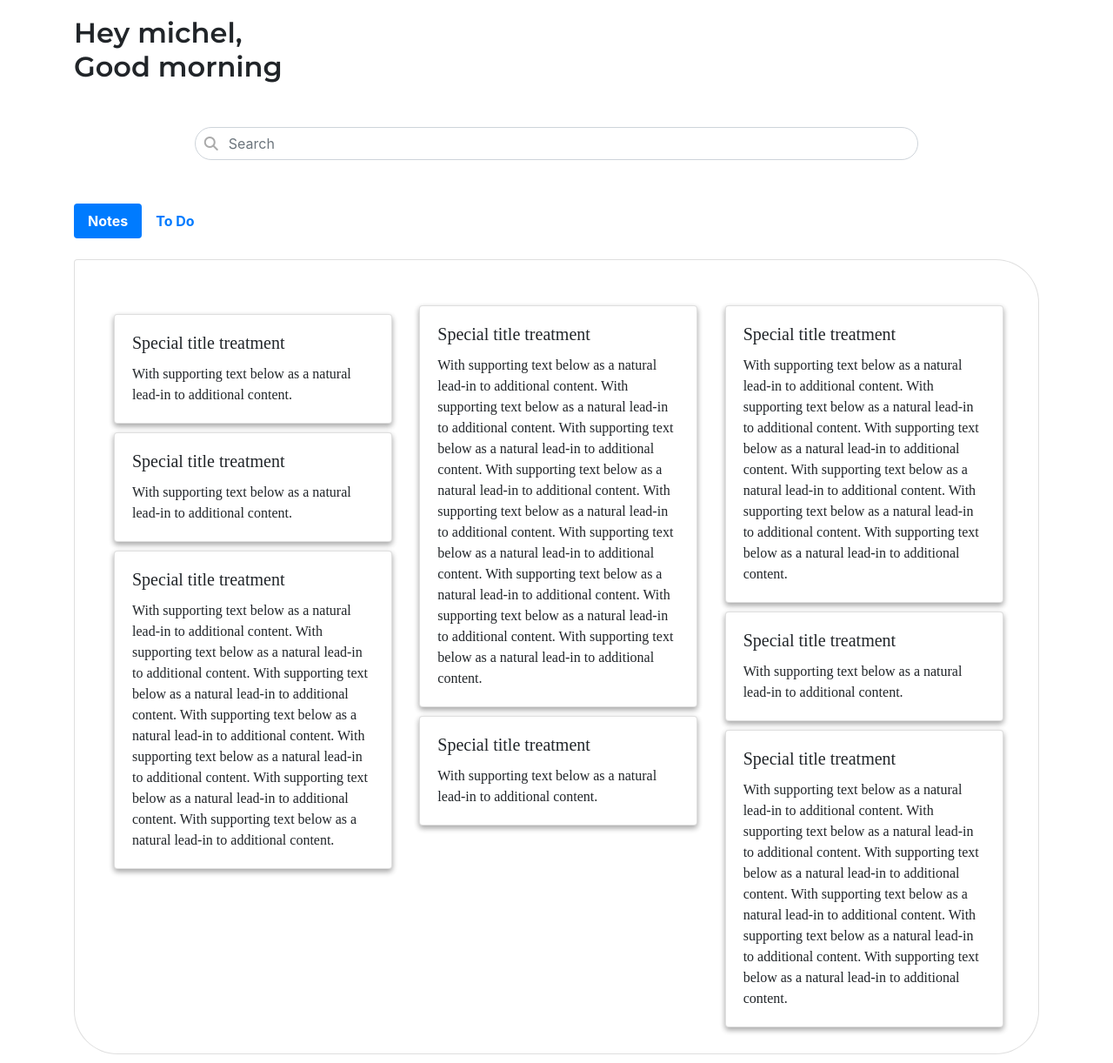
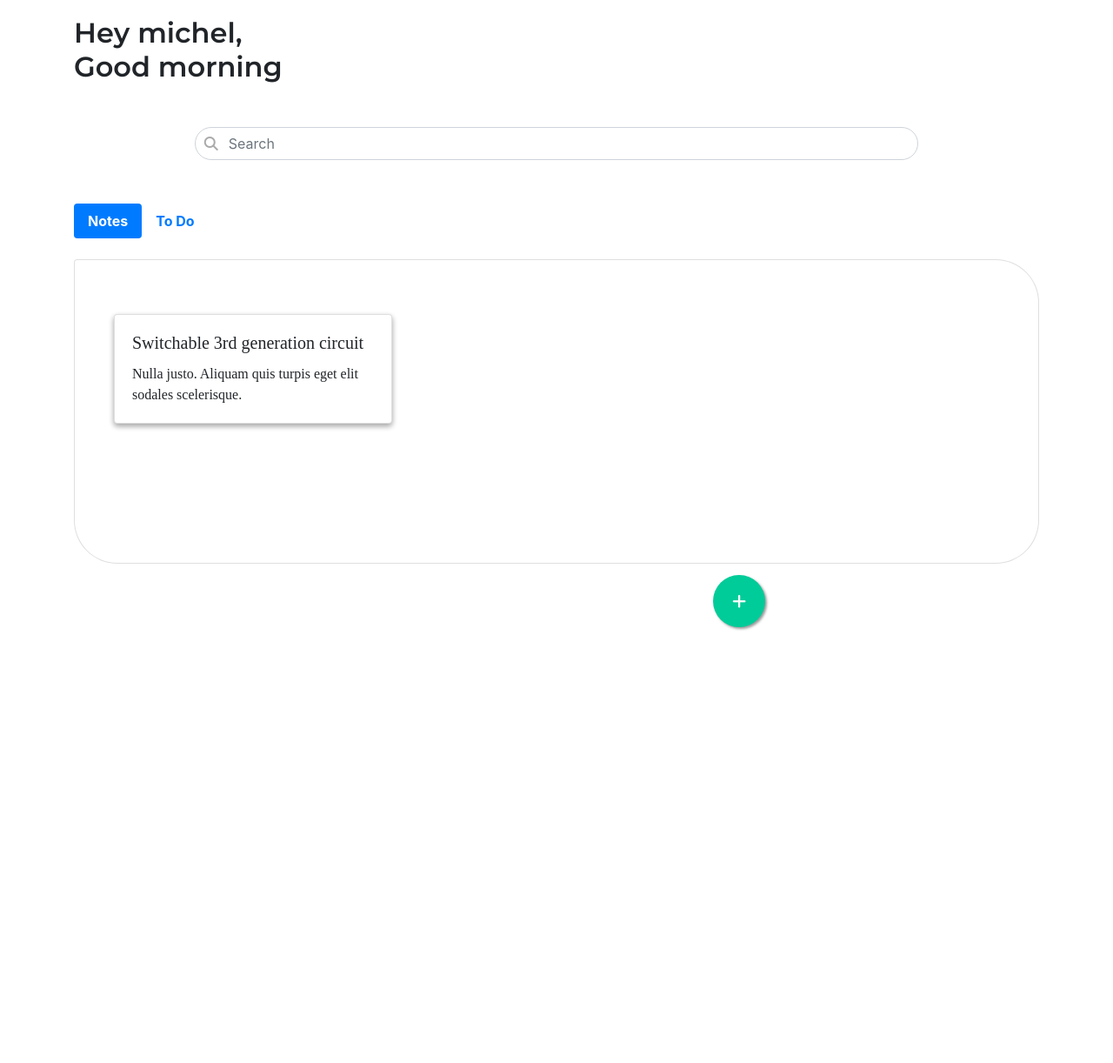
Before and after one commit to tonalmathew/my-notes, a PHP site: page / in a window 1280 px wide. Shown: the part 39-1261 px from the top of the page at 87% size. After the commit the page ends 764 px from the top, so only its background shows below. Run offline with PHP 8.4, Linux system fonts and the light colour scheme; some libraries are stand-ins or nearby versions; some web fonts are replaced.

Commit message:
[vue]: :dizzy: created app.js, modified index.html

```diff
--- /dev/null
+++ b/app.js
@@ -0,0 +1,79 @@
+// mock data from mockaroo.com
+const sampleData = [{
+    key: "5361184396884292",
+    title: "Switchable 3rd generation circuit",
+    text: "Nulla justo. Aliquam quis turpis eget elit sodales scelerisque.",
+    done: false,
+    date: "2019-11-03"
+}];
+
+
+new Vue({
+    el: "#app",
+    data: {
+        todos: sampleData,
+        editWindow: {
+            title: "",
+            text: "",
+            done: false
+        },
+        searchString: ""
+    },
+    methods: {
+        log: function (key) {
+            this.todos.splice(key, 1);
+        },
+        onSubmit: function () {
+            const {
+                title,
+                text,
+                index
+            } = this.editWindow;
+            if (typeof index === "number") {
+                this.todos[index] = {
+                    ...this.todos.index,
+                    title,
+                    text
+                };
+            } else {
+                const t = new Date();
+                const d = t.getDate();
+                const m = t.getMonth() + 1;
+                const y = t.getFullYear();
+                this.todos.push({
+                    title,
+                    text,
+                    key: Date.now(),
+                    done: false,
+                    date: `${y}-${m}-${d}`
+                });
+            }
+            $('#exampleModal').modal('hide');
+        },
+        onAddNew: function () {
+            this.editWindow = {
+                title: "",
+                text: "",
+                done: false
+            };
+        },
+        onEdit: function (index) {
+            const {
+                title,
+                text,
+                key,
+                done
+            } = this.todos[index];
+            this.editWindow = {
+                title,
+                text,
+                key,
+                index,
+                done
+            };
+        },
+        changeStatus: function (todo) {
+            todo.done = !todo.done;
+        }
+    }
+});
--- a/css/styles.css
+++ b/css/styles.css
@@ -4,8 +4,8 @@
 }*/
 
 .welcome-head {
-     font-family: 'Montserrat', sans-serif;
-    font-weight: 600!important;
+    font-family: 'Montserrat', sans-serif;
+    font-weight: 600 !important;
     font-size: medium;
     padding-top: 20px;
 }
@@ -47,7 +47,7 @@
 .main-card {
     padding: 20px;
     /* border-radius: 50px; */
-    border-bottom-left-radius:50px;
+    border-bottom-left-radius: 50px;
     border-bottom-right-radius: 50px;
     border-top-right-radius: 50px;
     min-height: 350px;
@@ -57,35 +57,54 @@
     font-weight: bold;
 }
 
-.tab-content{
+.tab-content {
     font-family: 'Montaga', serif;
 }
 
-/* .container-inside {
+.container-inside {
     display: flex;
     flex-flow: row wrap;
     align-content: flex-start;
     align-items: flex-start;
-} */
+}
 
 .cards {
     margin: 10px;
-    box-shadow: 0 3px 6px rgba(0,0,0,0.16), 0 3px 6px rgba(0,0,0,0.23);
-  }
+    box-shadow: 0 3px 6px rgba(0, 0, 0, 0.16), 0 3px 6px rgba(0, 0, 0, 0.23);
+}
 
-  .cards:hover {
-    box-shadow: 0 4px 10px rgba(0,0,0,0.16), 0 4px 10px rgba(0,0,0,0.23);
-  }
+.cards:hover {
+    box-shadow: 0 4px 10px rgba(0, 0, 0, 0.16), 0 4px 10px rgba(0, 0, 0, 0.23);
+}
 
-  .container-inside {
+/* .container-inside {
       columns: 1;
-      /* column-gap: 0px; */
-  }
+      column-gap: 0px;
+  } */
 
-  .container-inside .cards {
+/* .container-inside .cards {
       break-inside: avoid;
       width: 16rem!important;
-  }
+  } */
+
+
+.float {
+    font-size: 18px;
+    position: fixed;
+    width: 60px;
+    height: 60px;
+    bottom: 40px;
+    right: 40px;
+    background-color: #0C9;
+    color: #FFF;
+    border-radius: 50px;
+    text-align: center;
+    box-shadow: 2px 2px 3px #999;
+}
+
+.my-float {
+    margin-top: 22px;
+}
 
 
 @media (min-width: 576px) and (max-width: 768px) {
@@ -98,13 +117,17 @@
         width: 75%;
     }
 
-    .container-inside {
+    /* .container-inside {
         columns: 1;
     }
 
     .container-inside .cards {
         break-inside: avoid;
         width: 26rem!important;
+    } */
+
+    .float {
+        right: 150px;
     }
 
 }
@@ -119,13 +142,17 @@
         width: 75%;
     }
 
-    .container-inside {
+    /* .container-inside {
         columns: 2;
     }
 
     .container-inside .cards {
         break-inside: avoid;
         width: 18rem!important;
+    } */
+
+    .float {
+        right: 150px;
     }
 
 }
@@ -140,18 +167,22 @@
         width: 75%;
     }
 
-    .container-inside {
+    /* .container-inside {
         columns: 2;
     }
 
     .container-inside .cards {
         break-inside: avoid;
         width: 25rem!important;
+    } */
+
+    .float {
+        right: 150px;
     }
 
 }
 
-@media (min-width: 1201px){
+@media (min-width: 1201px) {
 
     .welcome-head {
         font-size: xx-large;
@@ -161,13 +192,17 @@
         width: 75%;
     }
 
-    .container-inside {
+    /* .container-inside {
         columns: 3;
     }
 
     .container-inside .cards {
         break-inside: avoid;
         width: 20rem!important;
+    } */
+
+    .float {
+        right: 400px;
     }
 
 }
--- a/index.html
+++ b/index.html
@@ -5,19 +5,26 @@
     <meta charset="UTF-8">
     <meta name="viewport" content="width=device-width, initial-scale=1.0">
     <title>MyNote</title>
+    <script src="https://cdn.jsdelivr.net/npm/vue@2.6.12"></script>
     <script src="https://use.fontawesome.com/67a9e61883.js"></script>
     <link
         href="https://fonts.googleapis.com/css2?family=Montserrat:ital,wght@0,200;0,300;0,400;0,500;0,600;0,700;0,800;0,900;1,200;1,300;1,400;1,500;1,600;1,700;1,800;1,900&family=Roboto&display=swap"
         rel="stylesheet">
-    <link href="https://fonts.googleapis.com/css2?family=Montaga&display=swap" rel="stylesheet">
-    <link rel="stylesheet" href="https://stackpath.bootstrapcdn.com/bootstrap/4.5.2/css/bootstrap.min.css"
-        integrity="sha384-JcKb8q3iqJ61gNV9KGb8thSsNjpSL0n8PARn9HuZOnIxN0hoP+VmmDGMN5t9UJ0Z" crossorigin="anonymous">
-    <link rel="stylesheet" href="./css/styles.css">
+    <link
+        href="https://fonts.googleapis.com/css2?family=Montaga&display=swap"
+        rel="stylesheet">
+    <link
+        rel="stylesheet" href="https://stackpath.bootstrapcdn.com/bootstrap/4.5.2/css/bootstrap.min.css"
+        integrity="sha384-JcKb8q3iqJ61gNV9KGb8thSsNjpSL0n8PARn9HuZOnIxN0hoP+VmmDGMN5t9UJ0Z"
+        crossorigin="anonymous">
+    <link
+        rel="stylesheet"
+        href="./css/styles.css">
 
 </head>
 
 <body>
-    <div class="container">
+    <div id="app" class="container">
         <h1 class="welcome-head">Hey michel,<br>Good morning</h1>
         <div class="main">
             <div class="form-group has-search">
@@ -32,108 +39,80 @@
             </li>
             <li class="nav-item" role="presentation">
                 <a class="nav-link nav-btn-name" id="pills-profile-tab" data-toggle="pill" href="#todo" role="tab"
-                    aria-controls="todo" aria-selected="false">To Do</a>
+                   aria-controls="todo" aria-selected="false">To Do</a>
             </li>
         </ul>
         <div class="card main-card">
             <div class="tab-content" id="pills-tabContent">
                 <div class="tab-pane container fade show active" id="notes" role="tabpanel" aria-labelledby="notes-tab">
-                    <!-- <textarea class="form-control" rows="5" id="add notes" placeholder="notes"></textarea>     -->
                     <div class="container-inside">
-                        <div class="card cards" style="width: 20rem;">
+                        <div v-for="(todo, index) in todos"
+                             :key="todo.key"
+                             v-if="(todo.title + todo.text).toLowerCase().includes(searchString.toLowerCase())"
+                             class="card cards"
+                             style="width: 20rem;"
+                            >
                             <div class="card-body">
-                                <h5 class="card-title">Special title treatment</h5>
-                                <p class="card-text">With supporting text below as a natural lead-in to additional content.
+                                <h5 class="card-title">
+                                    {{ todo.title }}
+                                </h5>
+                                <p class="card-text">
+                                    {{ todo.text }}
                                 </p>
                             </div>
                         </div>
+                    </div>
+                    <a id="add-nodes-button" type="button" data-toggle="modal" data-target="#exampleModal"
+                        class="float">
+                        <i class="fa fa-plus my-float"></i>
+                    </a>
+                    <div class="modal fade" focus="false" id="exampleModal" tabindex="-1"
+                        aria-labelledby="exampleModalLabel" aria-hidden="true">
+                        <div class="modal-dialog modal-dialog-centered">
+                            <div class="modal-content">
+                                <form @submit.stop.prevent="onSubmit">
+                                    <div class="modal-body">
 
-                        <div class="card cards" style="width: 20rem;">
-                            <div class="card-body">
-                                <h5 class="card-title">Special title treatment</h5>
-                                <p class="card-text">With supporting text below as a natural lead-in to additional content.
-                                </p>
-                            </div>
-                        </div>
-                        <div class="card cards" style="width: 20rem;">
-                            <div class="card-body">
-                                <h5 class="card-title">Special title treatment</h5>
-                                <p class="card-text">With supporting text below as a natural lead-in to additional content.
-                                    With supporting text below as a natural lead-in to additional content.
-                                    With supporting text below as a natural lead-in to additional content.
-                                    With supporting text below as a natural lead-in to additional content.
-                                    With supporting text below as a natural lead-in to additional content.
-                                    With supporting text below as a natural lead-in to additional content.
-                                    With supporting text below as a natural lead-in to additional content.
+                                        <div class="form-group">
+                                            <label for="title" class="col-form-label">Title</label>
+                                            <input type="text" class="form-control" required id="title"
+                                                placeholder="title" v-model="editWindow.title">
+                                        </div>
+                                        <div class="form-group">
+                                            <label for="description" class="col-form-label">Description</label>
+                                            <textarea class="form-control" required id="description"
+                                                placeholder="description" v-model="editWindow.text"></textarea>
+                                        </div>
 
-                                </p>
-                            </div>
-                        </div>
-                        <div class="card cards" style="width: 20rem;">
-                            <div class="card-body">
-                                <h5 class="card-title">Special title treatment</h5>
-                                <p class="card-text">With supporting text below as a natural lead-in to additional content.
-                                    With supporting text below as a natural lead-in to additional content.
-                                    With supporting text below as a natural lead-in to additional content.
-                                    With supporting text below as a natural lead-in to additional content.
-                                    With supporting text below as a natural lead-in to additional content.
-                                    With supporting text below as a natural lead-in to additional content.
-                                    With supporting text below as a natural lead-in to additional content.
-                                    With supporting text below as a natural lead-in to additional content.
-                                    With supporting text below as a natural lead-in to additional content.
-                                </p>
-                            </div>
-                        </div>
-                        <div class="card cards" style="width: 20rem;">
-                            <div class="card-body">
-                                <h5 class="card-title">Special title treatment</h5>
-                                <p class="card-text">With supporting text below as a natural lead-in to additional content.
-                                </p>
-                            </div>
-                        </div>
-                        <div class="card cards" style="width: 20rem;">
-                            <div class="card-body">
-                                <h5 class="card-title">Special title treatment</h5>
-                                <p class="card-text">With supporting text below as a natural lead-in to additional content.
-                                    With supporting text below as a natural lead-in to additional content.
-                                    With supporting text below as a natural lead-in to additional content.
-                                    With supporting text below as a natural lead-in to additional content.
-                                    With supporting text below as a natural lead-in to additional content.
-                                    With supporting text below as a natural lead-in to additional content.
-                                </p>
-                            </div>
-                        </div>
-                        <div class="card cards" style="width: 20rem;">
-                            <div class="card-body">
-                                <h5 class="card-title">Special title treatment</h5>
-                                <p class="card-text">With supporting text below as a natural lead-in to additional content.
-                                </p>
-                            </div>
-                        </div>
-                        <div class="card cards" style="width: 20rem;">
-                            <div class="card-body">
-                                <h5 class="card-title">Special title treatment</h5>
-                                <p class="card-text">With supporting text below as a natural lead-in to additional content.
-                                    With supporting text below as a natural lead-in to additional content.
-                                    With supporting text below as a natural lead-in to additional content.
-                                    With supporting text below as a natural lead-in to additional content.
-                                    With supporting text below as a natural lead-in to additional content.
-                                    With supporting text below as a natural lead-in to additional content.
-                                </p>
+
+                                    </div>
+                                    <div class="modal-footer">
+                                        <button type="submit" class="btn btn-secondary modal-focus"
+                                            data-dismiss="modal">Close</button>
+                                        <button type="submit" class="btn btn-primary" value="add">Add</button>
+                                    </div>
+                                </form>
+
                             </div>
                         </div>
                     </div>
                 </div>
                 <div class="tab-pane fade" id="todo" role="tabpanel" aria-labelledby="todo-tab">amet consectetur
                     adipisicing elit. Numquam, iusto consequatur incidunt unde sit labore recusandae ipsam provident
-                    possimus eos aspernatur accusamus magni saepe, expedita adipisci debitis fuga dolor laborum.</div>
+                    possimus eos aspernatur accusamus magni saepe, expedita adipisci debitis fuga dolor laborum.
+                    <a id="add-nodes-button" @click="onAddNew" class="float">
+                        <i class="fa fa-plus my-float"></i>
+                    </a>
+                </div>
             </div>
         </div>
+
         <!-- <button type="button" class="btn btn-dark">ADD</button> -->
     </div>
 
     <!-- Optional JavaScript -->
     <!-- jQuery first, then Popper.js, then Bootstrap JS -->
+    <script src="app.js"></script>
     <script src="https://code.jquery.com/jquery-3.5.1.slim.min.js"
         integrity="sha384-DfXdz2htPH0lsSSs5nCTpuj/zy4C+OGpamoFVy38MVBnE+IbbVYUew+OrCXaRkfj" crossorigin="anonymous">
     </script>
```
